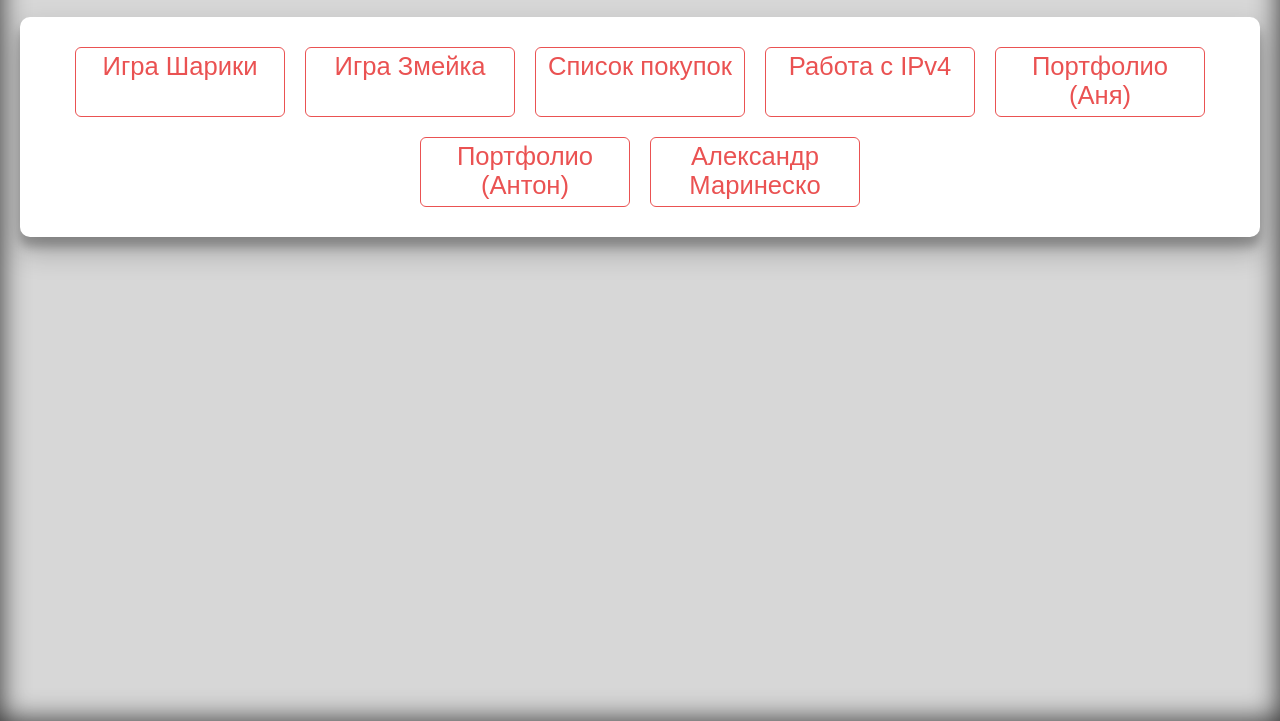
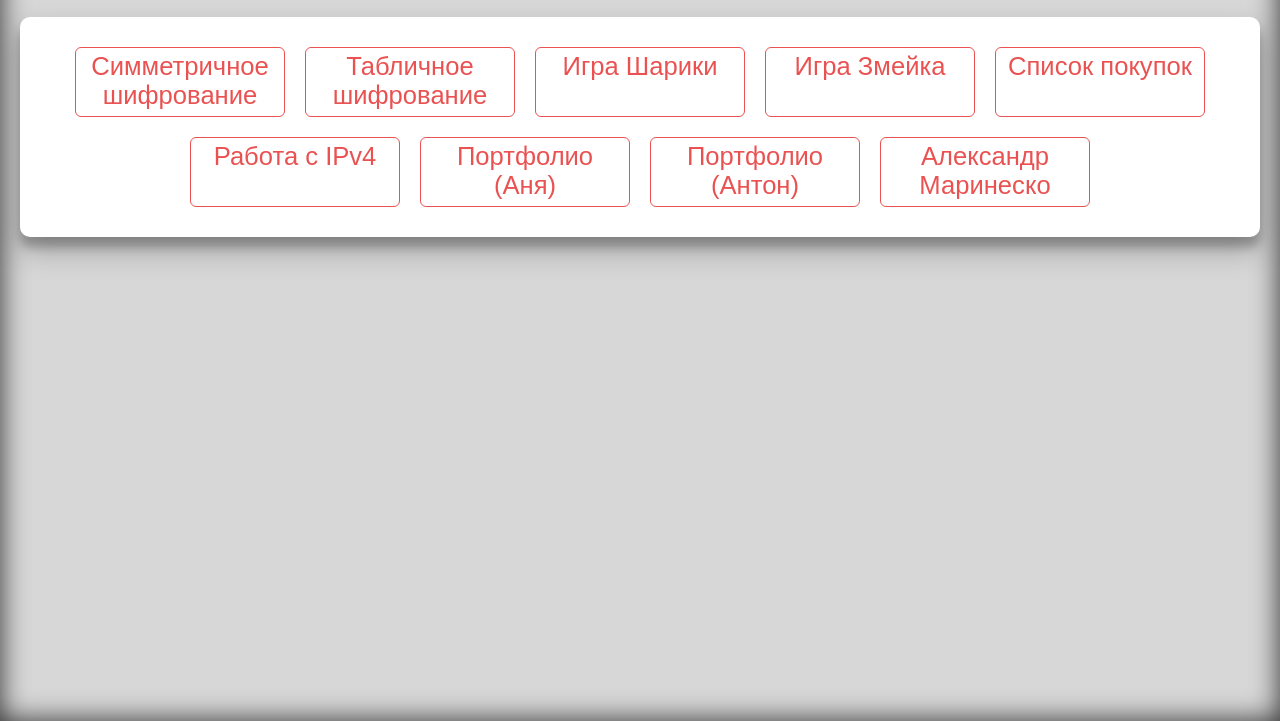
Before and after one commit to Antonyi26/antonyi26.github.io, a plain HTML site: page index.html in a window 1280 px wide. Shown: the part 79-800 px from the top of the page. Drawn offline with Linux system fonts and the light colour scheme; a web font is replaced by a local one.

Commit message:
add links to cipher scripts

```diff
--- a/index.html
+++ b/index.html
@@ -62,6 +62,8 @@
   <body>
 	<h1 class="main-header">Наработки</h1>
 	<div class="my-list-box">
+		<a href=".\symmetric_decryption">Симметричное шифрование</a>
+		<a href=".\table_decription">Табличное шифрование</a>
 		<a href=".\lines">Игра Шарики</a>
 		<a href=".\snake">Игра Змейка</a>
 		<a href=".\shopping-list">Список покупок</a>
```
